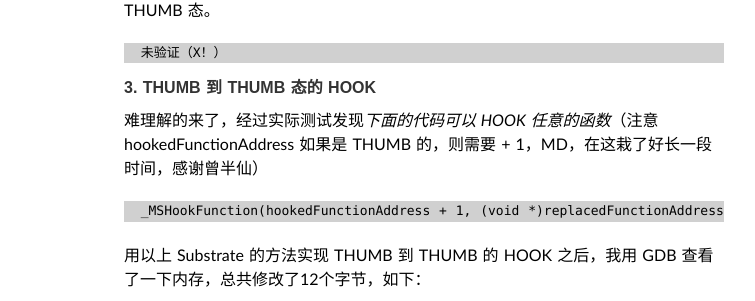
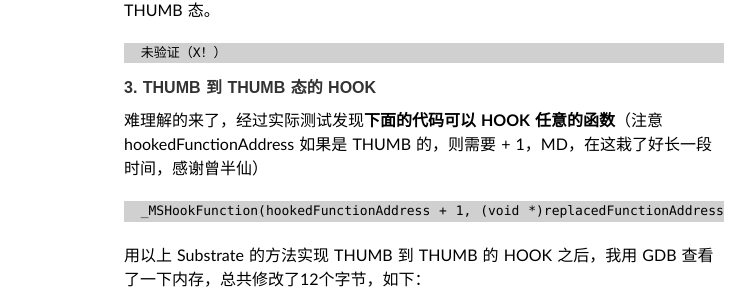
Before and after one commit to Yonsm/Yonsm.github.io, a Jekyll site: the page built from _posts/2014-07-12-armhook.md, in a window 1280 px wide. Shown: the part 337-638 px from the top of the page, without its empty margins (216-971 px from the left). Built offline with Jekyll 4.4.1, drawn with Linux system fonts in a browser that asks for light colours; some web fonts are replaced; Markdown is read by kramdown in place of the engine named in the settings; comment, search, counter and statistics services are not loaded.

```diff
--- a/_posts/2014-07-12-armhook.md
+++ b/_posts/2014-07-12-armhook.md
@@ -23,7 +23,7 @@ ARM 架构的 CPU 有 ARM 和 THUMB 执行态。
 
 ####3. THUMB 到 THUMB 态的 HOOK
 
-  难理解的来了，经过实际测试发现*下面的代码可以 HOOK 任意的函数*（注意 hookedFunctionAddress 如果是 THUMB 的，则需要 + 1，MD，在这栽了好长一段时间，感谢曾半仙）
+  难理解的来了，经过实际测试发现**下面的代码可以 HOOK 任意的函数**（注意 hookedFunctionAddress 如果是 THUMB 的，则需要 + 1，MD，在这栽了好长一段时间，感谢曾半仙）
 
       _MSHookFunction(hookedFunctionAddress + 1, (void *)replacedFunctionAddress, (void **)&pOriginalFunction);
 
```
